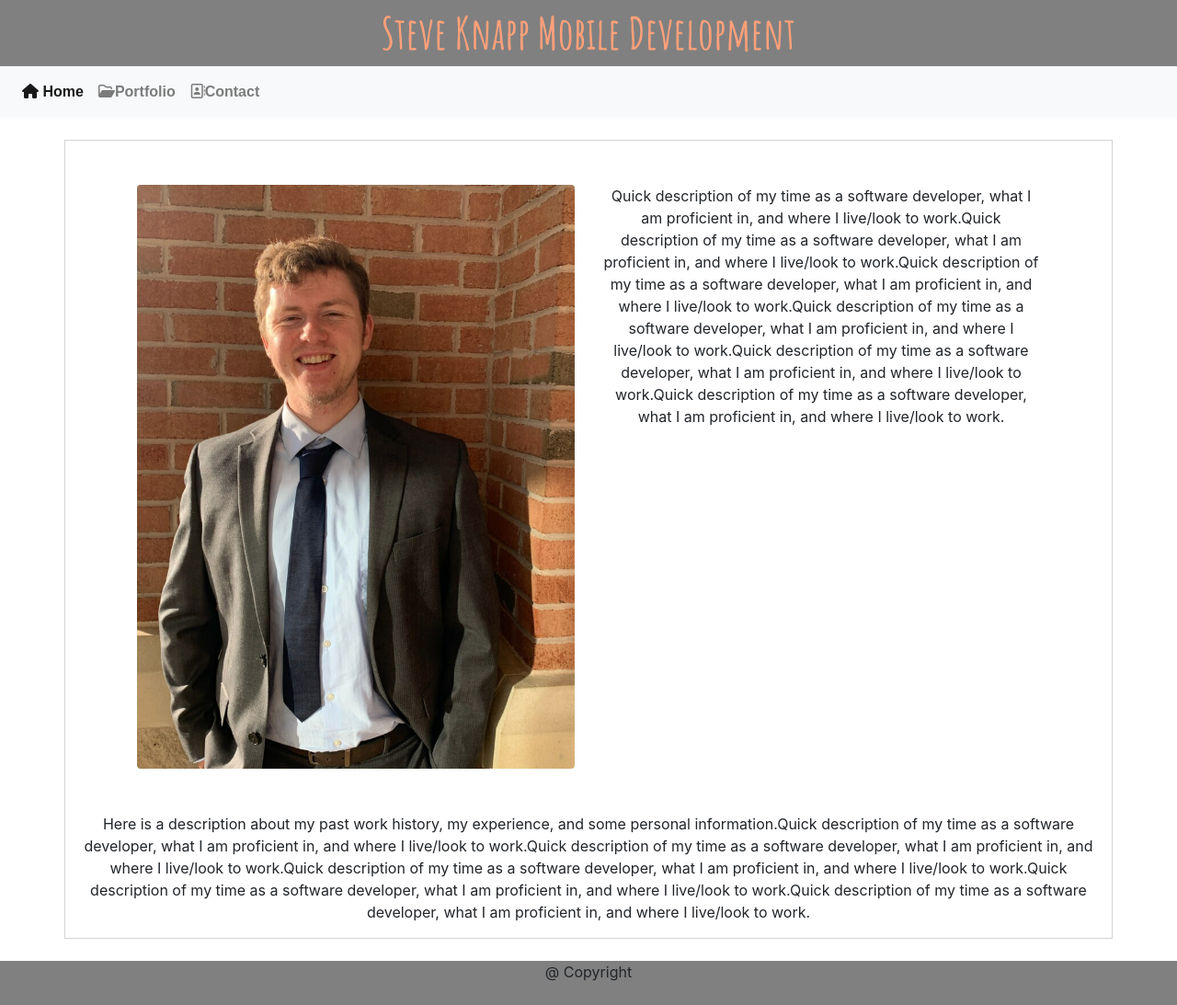
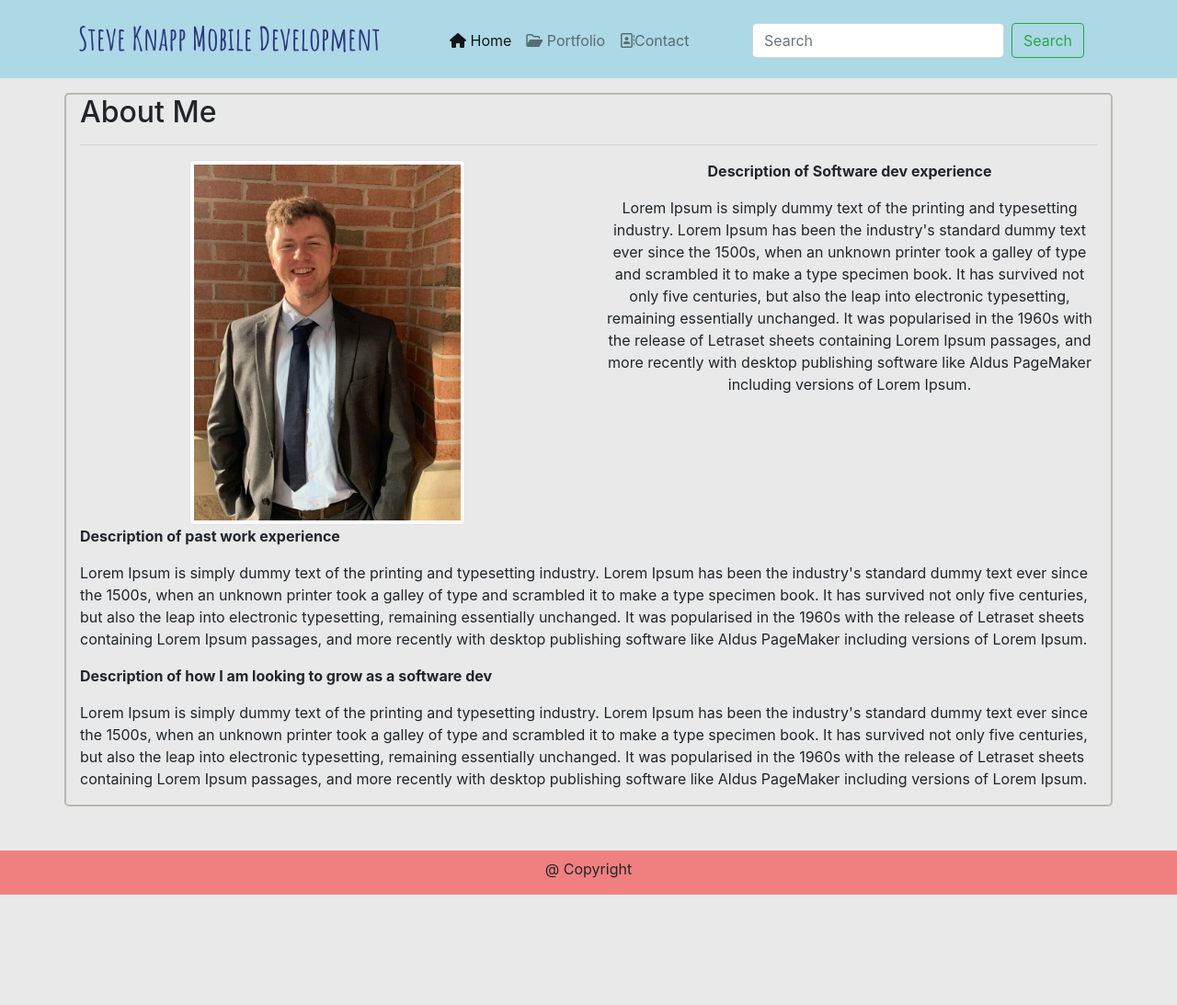
Before and after one commit to Stovencrantz/Professional-Portfolio, a plain HTML site: page index.html in a window 1280 px wide. Shown: the whole page at 92% size. After the commit the page ends 973 px from the top, so only its background shows below. Drawn offline with nearby package versions, Linux system fonts and the light colour scheme; a web font is replaced by a local one.

Commit message:
Finally grasped some of the bootstrap concepts better. Definitely pays to set-up a responsive grid layout first before entering too much content, got the landing page in a much better position. Now the next two parts should be able to fill in much faster

```diff
--- a/assets/css/style.css
+++ b/assets/css/style.css
@@ -1,55 +1,26 @@
-*{
-    margin: 0;
-    padding: 0;
+body{
+    min-height: 100%;
+    background-color: rgb(233, 233, 233);
 }
 
-html, body {
-    min-height: 100%;
-
-}
-body{
-    overflow: auto;
+.logoText{
+    font-family: 'Amatic SC', sans-serif;
+    font-size: 35px;
+    font-weight: 800;
+    color: rgb(43, 56, 131);
 }
 
-
-.container{
+.grid{
     border-style: solid;
-    border-color: lightgrey;
-    border-width: .1rem;
-
-
+    border-color: rgb(184, 183, 179);
+    border-width: 2px;
+    border-radius: 5px;
+    margin-bottom: 6rem;;
 }
 
-.nav-link{
-    font-family: 'Cantarell', sans-serif;
-    font-weight: bolder;
+footer{
+    position: relative;
+    width: 100%;
+    height: 3rem;
+    bottom: 0;
 }
-
-header{
-    width: 100%;
-    font-family: 'Amatic SC', sans-serif;
-    color: lightsalmon;
-    background-color: grey;
-    text-align: center;
-    font-size: 48px;
-}
-
-img{
-    margin-left: 10%;
-    margin-right: 10%;
-    max-width: 340px;
-    max-height: 650px;
-}
-
-.row1_col_2{
-    text-align: center;
-}
-
-.row2_col_1{
-    text-align: center;
-}
-footer{
-    background-color: grey;
-    position: relative;
-    height: 3rem;
-}
--- a/index.html
+++ b/index.html
@@ -6,72 +6,87 @@
 <meta http-equiv="X-UA-Compatible" content="ie=edge">
 <meta name="Description" content="Enter your description here"/>
 <link rel="stylesheet" href="https://cdnjs.cloudflare.com/ajax/libs/twitter-bootstrap/4.5.0/css/bootstrap.min.css">
-<link rel="stylesheet" href="https://cdnjs.cloudflare.com/ajax/libs/font-awesome/5.13.1/css/all.min.css">
-<script src="https://kit.fontawesome.com/e845f8bc8c.js" crossorigin="anonymous"></script>
+<link rel="stylesheet" href="https://cdnjs.cloudflare.com/ajax/libs/font-awesome/5.14.0/css/all.min.css">
 <link rel="stylesheet" href="./assets/css/style.css">
+<!-- <link rel="stylesheet" href="./assets/css/style.css"> -->
 <!-- Google fonts
     font-family: 'Amatic SC', cursive; //use for basic text
     font-family: 'Cantarell', sans-serif;  //used for section headers
     font-family: 'Niconne', cursive;   //use for header and name
 -->
 <link href="https://fonts.googleapis.com/css2?family=Amatic+SC:wght@700&family=Cantarell:ital@1&family=Niconne&display=swap" rel="stylesheet">
-<title>Steve Knapp Landing Page</title>
+<script src="https://kit.fontawesome.com/e845f8bc8c.js" crossorigin="anonymous"></script>
+
+<title>Landing Page</title>
 </head>
-
 <body>
 
-    <header>
-        Steve Knapp Mobile Development
-    </header>
-    <div class="sticky-top">
-      <!-- NavBar and nav items -->
-      <nav class="navbar navbar-expand-lg navbar-light bg-light">
-        <button class="navbar-toggler" type="button" data-toggle="collapse" data-target="#navbarNav" aria-controls="navbarNav" aria-expanded="false" aria-label="Toggle navigation">
+    <header style = "background-color: lightblue">
+        <div class="container">
+            <div class="row justify-content-between">
+                <div class="col-sm-4 text-left mt-3">
+                    <p class = "logoText">Steve Knapp Mobile Development</p>
+               </div>
+               <div class="col-sm-8 text-right">
+                <nav class="navbar navbar-expand-md navbar-light bg-lightblue pt-4">
+                    <button class="navbar-toggler" type="button" data-toggle="collapse" data-target="#navbarSupportedContent" aria-controls="navbarSupportedContent" aria-expanded="false" aria-label="Toggle navigation">
                       <span class="navbar-toggler-icon"></span>
                     </button>
-        <div class="collapse navbar-collapse" id="navbarNav">
-          <ul class="navbar-nav">
+
+                    <div class="collapse navbar-collapse" id="navbarSupportedContent">
+                      <ul class="navbar-nav mr-auto">
                         <li class="nav-item active">
-              <a class="nav-link" href="./index.html"><i class="fas fa-home"></i>
-                Home <span class="sr-only">(current)</span></a>
+                          <a class="nav-link" href="./index.html"><i class="fas fa-home"></i> Home <span class="sr-only">(current)</span></a>
+                        </li>
+                        <li class="nav-item portfolio">
+                          <a class="nav-link" href="./html/portfolio/portfolio.html"><i class="fa fa-folder-open-o" aria-hidden="true"></i>
+                            Portfolio
+                          </a>
                         </li>
                         <li class="nav-item">
-              <a class="nav-link" href="./html/portfolio/portfolio.html">
-                <i class="fa fa-folder-open-o" aria-hidden="true"></i>Portfolio
-              </a>
-            </li>
-            <li class="nav item">
-              <a class = "nav-link" href="./html/contacts/contacts.html">
-                <i class="far fa-address-book"></i>Contact</a>
+                          <a class="nav-link contact" href="./html/contacts/contacts.html"><i class="far fa-address-book"></i>Contact</a>
                         </li>
                       </ul>
+                      <form class="form-inline my-2 my-lg-0">
+                        <input class="form-control mr-sm-2" type="search" placeholder="Search" aria-label="Search">
+                        <button class="btn btn-outline-success my-2 my-sm-0" type="submit">Search</button>
+                      </form>
                     </div>
                   </nav>
                </div>
-
-      <div class="container  mw-75 my-4">
-        <div class="row row_1 mx-5">
-          <div class="col-lg-6 row1_col_1 mt-5 text-center" >
-              <img src="./assets/images/imagejpeg_0.jpg" class="img-fluid rounded mx-auto" alt="Photo of me with brick background" >
-          </div>
-          <div class="col-lg-6 row1_col_2 mt-5 pt-1-md">
-              <p>Quick description of my time as a software developer, what I am proficient in, and where I live/look to work.Quick description of my time as a software developer, what I am proficient in, and where I live/look to work.Quick description of my time as a software developer, what I am proficient in, and where I live/look to work.Quick description of my time as a software developer, what I am proficient in, and where I live/look to work.Quick description of my time as a software developer, what I am proficient in, and where I live/look to work.Quick description of my time as a software developer, what I am proficient in, and where I live/look to work.</p>
             </div>
         </div>
-        <div class="row row_2" style="height: auto">
-          <div class="col-md-12 row2_col_1 mt-5 " >
-            <p>Here is a description about my past work history, my experience, and some personal information.Quick description of my time as a software developer, what I am proficient in, and where I live/look to work.Quick description of my time as a software developer, what I am proficient in, and where I live/look to work.Quick description of my time as a software developer, what I am proficient in, and where I live/look to work.Quick description of my time as a software developer, what I am proficient in, and where I live/look to work.Quick description of my time as a software developer, what I am proficient in, and where I live/look to work.</p>
+    </header>
+    <div class="container grid mt-3 mb-5 justify-content-center">
+        <div class="row">
+            <div class="col-md-12 text-start">
+                <h2>About Me</h2>
+                <hr>
+            </div>
+            <div class="col-md-6 ">
+                <div class = "text-center">
+                 <img src="./assets/images/imagejpeg_0.jpg" class="img-fluid i img-thumbnail" style= "max-height: 400px; max-width: 300px" alt="Photo of Myself">
+                </div>
+            </div>
+            <div class="col-md-6 text-center">
+                <p><strong>Description of Software dev experience</strong></p>
+                <p>Lorem Ipsum is simply dummy text of the printing and typesetting industry. Lorem Ipsum has been the industry's standard dummy text ever since the 1500s, when an unknown printer took a galley of type and scrambled it to make a type specimen book. It has survived not only five centuries, but also the leap into electronic typesetting, remaining essentially unchanged. It was popularised in the 1960s with the release of Letraset sheets containing Lorem Ipsum passages, and more recently with desktop publishing software like Aldus PageMaker including versions of Lorem Ipsum.</p>
+            </div>
+        </div>
+        <div class="row">
+            <div class="col-md-12 text-left">
+                <p><strong> Description of past work experience</strong></p>
+                <p>Lorem Ipsum is simply dummy text of the printing and typesetting industry. Lorem Ipsum has been the industry's standard dummy text ever since the 1500s, when an unknown printer took a galley of type and scrambled it to make a type specimen book. It has survived not only five centuries, but also the leap into electronic typesetting, remaining essentially unchanged. It was popularised in the 1960s with the release of Letraset sheets containing Lorem Ipsum passages, and more recently with desktop publishing software like Aldus PageMaker including versions of Lorem Ipsum.</p>
+            </div>
+            <div class="col-md-12 text-left">
+                <p><strong>Description of how I am looking to grow as a software dev</strong></p>
+                <p>Lorem Ipsum is simply dummy text of the printing and typesetting industry. Lorem Ipsum has been the industry's standard dummy text ever since the 1500s, when an unknown printer took a galley of type and scrambled it to make a type specimen book. It has survived not only five centuries, but also the leap into electronic typesetting, remaining essentially unchanged. It was popularised in the 1960s with the release of Letraset sheets containing Lorem Ipsum passages, and more recently with desktop publishing software like Aldus PageMaker including versions of Lorem Ipsum.</p>
             </div>
         </div>
     </div>
-
-  <footer class = "text-center">
+    <footer style = "background-color: lightcoral" class = "text-center pt-2">
       <p>@ Copyright</p>
     </footer>
-
-
-
-
 
 
 <script src="https://cdnjs.cloudflare.com/ajax/libs/jquery/3.5.1/jquery.slim.min.js"></script>
```
Lines whose indentation alone changed are shown as unchanged.
